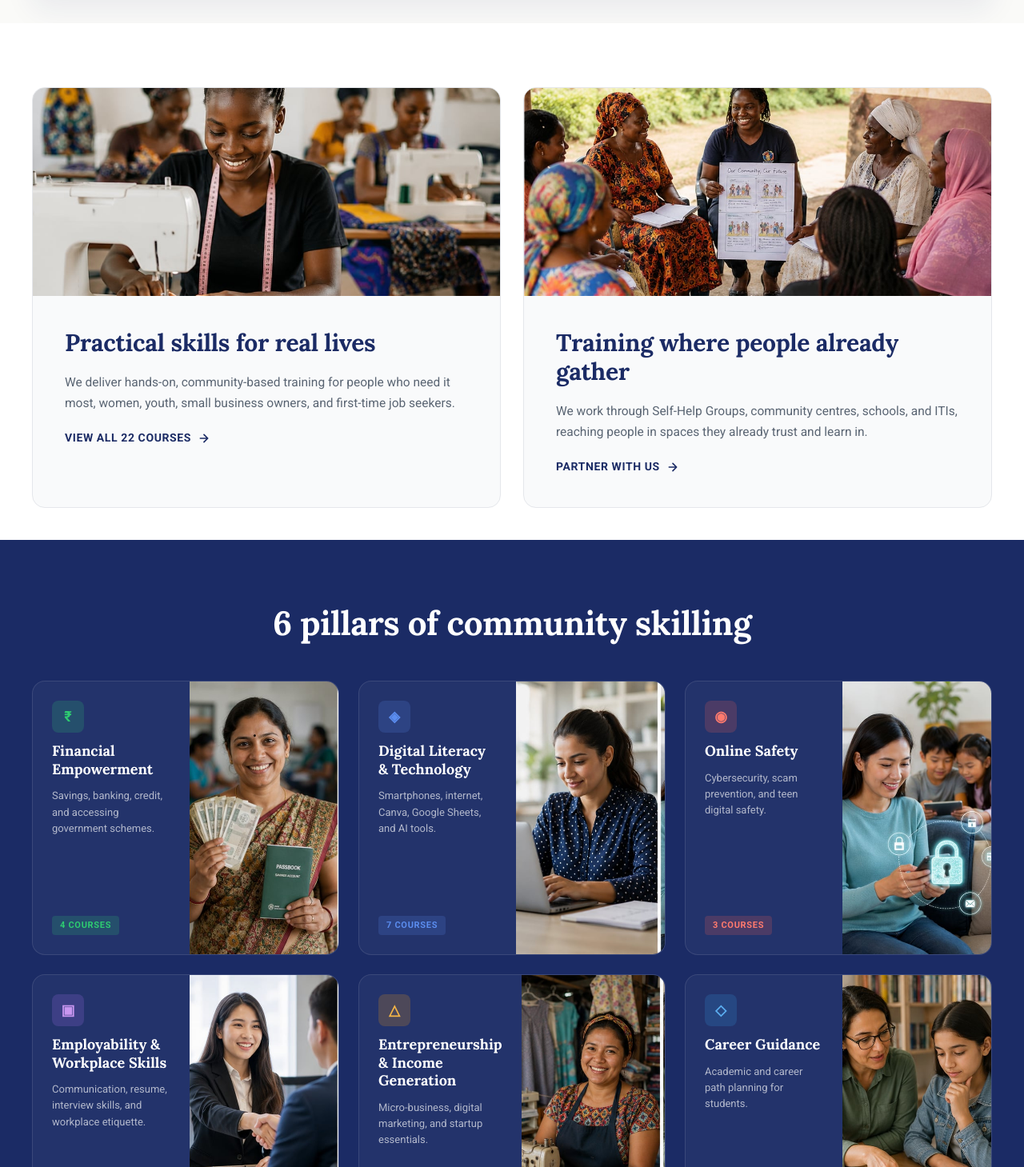
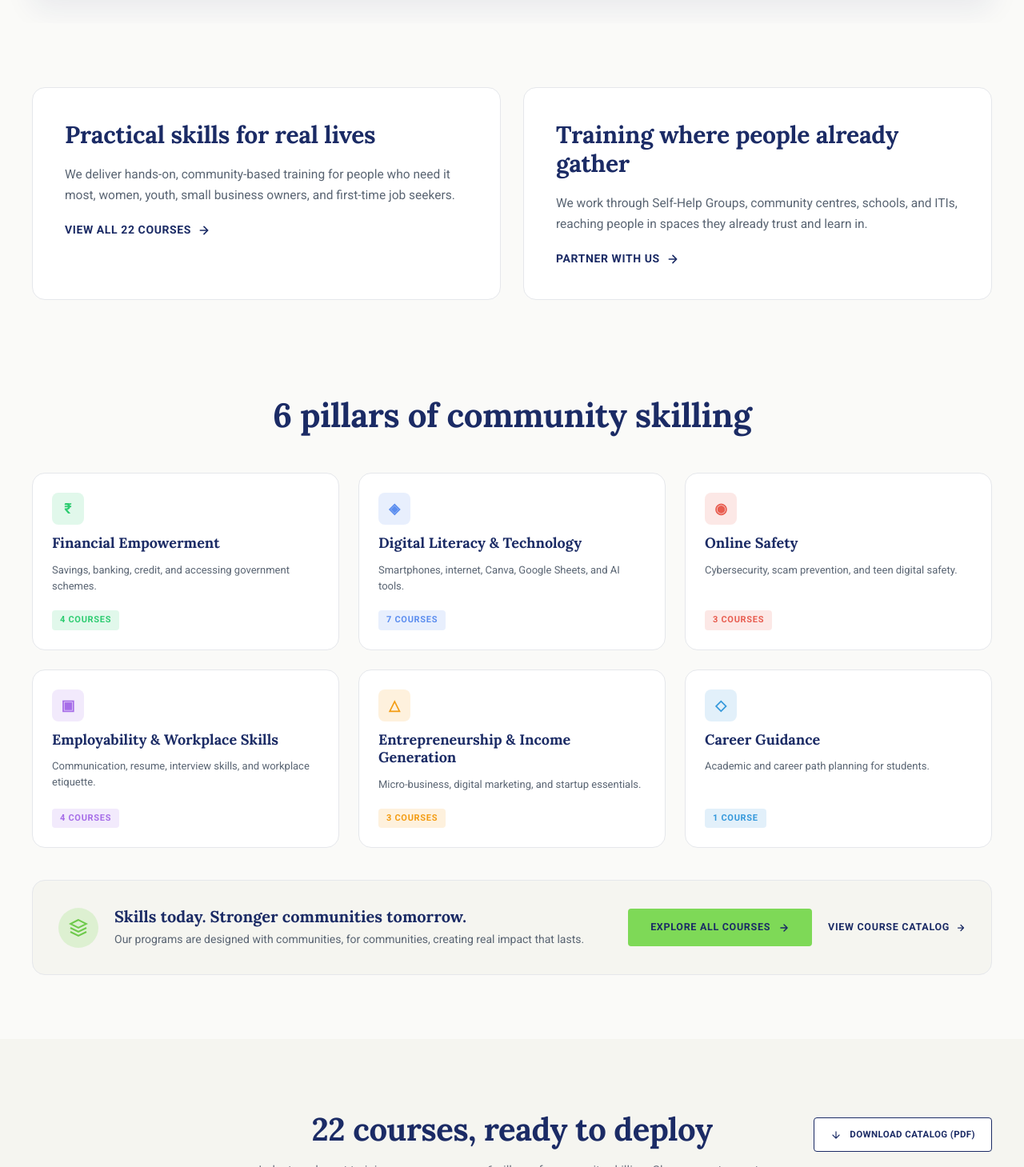
Before and after one commit to edstellarmarketing/eds-foundation, a Next.js app: page / in a window 1280 px wide. Shown: the part 771-2230 px from the top of the page at 80% size. Built offline with nearby package versions, Linux system fonts and the light colour scheme.

Commit message:
Convert Our Work and Pillars to non-image card layouts

```diff
--- a/components/sections/OurWork.tsx
+++ b/components/sections/OurWork.tsx
@@ -2,38 +2,26 @@ const CARDS = [
   {
     title: "Practical skills for real lives",
     body: "We deliver hands-on, community-based training for people who need it most, women, youth, small business owners, and first-time job seekers.",
-    image: "/work/practical-skills.jpg",
-    imageAlt: "Woman learning tailoring on a sewing machine in a community workshop",
     cta: { label: "View all 22 courses", href: "#courses" },
   },
   {
     title: "Training where people already gather",
     body: "We work through Self-Help Groups, community centres, schools, and ITIs, reaching people in spaces they already trust and learn in.",
-    image: "/work/community-training.jpg",
-    imageAlt: "Trainer presenting Our Community Our Future poster to a circle of women in a community session",
     cta: { label: "Partner with us", href: "#partner" },
   },
 ];
 
 export default function OurWork() {
   return (
-    <section id="work" className="scroll-mt-[80px] bg-white px-6 pb-10 pt-20 sm:px-10">
+    <section id="work" className="scroll-mt-[80px] bg-cream px-6 pb-10 pt-20 sm:px-10">
       <div className="mx-auto max-w-[1280px]">
         <div className="grid grid-cols-1 gap-7 lg:grid-cols-2">
           {CARDS.map((card) => (
             <div
               key={card.title}
-              className="overflow-hidden rounded-2xl border border-gray-200 bg-gray-50 transition-all hover:border-gray-300 hover:shadow-[0_8px_24px_rgba(27,43,101,0.06)]"
+              className="rounded-2xl border border-gray-200 bg-white p-10 transition-all hover:border-gray-300 hover:shadow-[0_8px_24px_rgba(27,43,101,0.06)]"
             >
-              {/* Card image */}
-              <img
-                src={card.image}
-                alt={card.imageAlt}
-                className="h-[260px] w-full object-cover"
-              />
-
-              {/* Body */}
-              <div className="flex flex-col gap-5 p-10">
+              <div className="flex flex-col gap-5">
                 <h3 className="font-serif text-[clamp(24px,2.6vw,30px)] font-bold leading-[1.2] tracking-[-0.3px] text-navy">
                   {card.title}
                 </h3>
--- a/components/sections/Pillars.tsx
+++ b/components/sections/Pillars.tsx
@@ -5,8 +5,6 @@ type Pillar = {
   color: string;
   bgColor: string;
   courseCount: number;
-  image: string;
-  imageAlt: string;
 };
 
 const PILLARS: Pillar[] = [
@@ -15,70 +13,58 @@ const PILLARS: Pillar[] = [
     description: "Savings, banking, credit, and accessing government schemes.",
     icon: "₹",
     color: "#2ECC71",
-    bgColor: "rgba(46,204,113,0.18)",
+    bgColor: "rgba(46,204,113,0.14)",
     courseCount: 4,
-    image: "/pillars/financial.jpg",
-    imageAlt: "Woman smiling holding cash and a savings account passbook",
   },
   {
     title: "Digital Literacy & Technology",
     description: "Smartphones, internet, Canva, Google Sheets, and AI tools.",
     icon: "◈",
     color: "#5B8DEF",
-    bgColor: "rgba(91,141,239,0.18)",
+    bgColor: "rgba(91,141,239,0.14)",
     courseCount: 7,
-    image: "/pillars/digital.jpg",
-    imageAlt: "Woman working on a laptop, learning digital skills",
   },
   {
     title: "Online Safety",
     description: "Cybersecurity, scam prevention, and teen digital safety.",
     icon: "◉",
-    color: "#FF7A6E",
-    bgColor: "rgba(232,93,80,0.20)",
+    color: "#E85D50",
+    bgColor: "rgba(232,93,80,0.14)",
     courseCount: 3,
-    image: "/pillars/safety.jpg",
-    imageAlt: "Mother and children with a smartphone showing security icons",
   },
   {
     title: "Employability & Workplace Skills",
     description: "Communication, resume, interview skills, and workplace etiquette.",
     icon: "▣",
-    color: "#C896F0",
-    bgColor: "rgba(166,109,232,0.20)",
+    color: "#A66DE8",
+    bgColor: "rgba(166,109,232,0.14)",
     courseCount: 4,
-    image: "/pillars/employability.jpg",
-    imageAlt: "Job candidate shaking hands during an interview",
   },
   {
     title: "Entrepreneurship & Income Generation",
     description: "Micro-business, digital marketing, and startup essentials.",
     icon: "△",
-    color: "#F5B547",
-    bgColor: "rgba(243,156,18,0.20)",
+    color: "#F39C12",
+    bgColor: "rgba(243,156,18,0.14)",
     courseCount: 3,
-    image: "/pillars/entrepreneurship.jpg",
-    imageAlt: "Small business owner running a tailoring shop",
   },
   {
     title: "Career Guidance",
     description: "Academic and career path planning for students.",
     icon: "◇",
-    color: "#5BAEF0",
-    bgColor: "rgba(52,152,219,0.20)",
+    color: "#3498DB",
+    bgColor: "rgba(52,152,219,0.14)",
     courseCount: 1,
-    image: "/pillars/career.jpg",
-    imageAlt: "Mentor reviewing a career options diagram with a student",
   },
 ];
 
 export default function Pillars() {
   return (
-    <section className="bg-navy px-6 pb-[80px] pt-[80px] sm:px-10">
+    <section className="bg-cream px-6 pb-[80px] pt-[80px] sm:px-10">
       <div className="mx-auto max-w-[1280px]">
         {/* Section heading */}
         <div className="mb-12 text-center">
-          <h2 className="font-serif text-[clamp(30px,3.6vw,42px)] font-bold leading-[1.15] tracking-[-0.5px] text-white">
+          <h2 className="font-serif text-[clamp(30px,3.6vw,42px)] font-bold leading-[1.15] tracking-[-0.5px] text-navy">
             6 pillars of community skilling
           </h2>
         </div>
@@ -88,10 +74,8 @@ export default function Pillars() {
           {PILLARS.map((pillar) => (
             <div
               key={pillar.title}
-              className="grid min-h-[240px] grid-cols-[1.05fr_1fr] overflow-hidden rounded-2xl border border-white/10 bg-white/[0.04] transition-all hover:-translate-y-1 hover:border-white/20 hover:bg-white/[0.06]"
+              className="flex flex-col justify-between rounded-2xl border border-gray-200 bg-white p-6 transition-all hover:-translate-y-1 hover:border-gray-300 hover:shadow-[0_8px_24px_rgba(27,43,101,0.06)]"
             >
-              {/* Content side */}
-              <div className="flex flex-col justify-between p-6">
               <div className="space-y-3">
                 <div
                   className="flex h-10 w-10 items-center justify-center rounded-lg text-[18px] font-bold leading-none"
@@ -102,15 +86,15 @@ export default function Pillars() {
                 >
                   {pillar.icon}
                 </div>
-                  <h3 className="font-serif text-[18px] font-bold leading-[1.25] text-white">
+                <h3 className="font-serif text-[18px] font-bold leading-[1.25] text-navy">
                   {pillar.title}
                 </h3>
-                  <p className="text-[13px] font-normal leading-[1.55] text-white/65">
+                <p className="text-[13px] font-normal leading-[1.55] text-[#5a6573]">
                   {pillar.description}
                 </p>
               </div>
               <span
-                  className="mt-4 inline-flex w-fit items-center rounded px-2.5 py-1 text-[11px] font-bold uppercase tracking-[0.7px]"
+                className="mt-5 inline-flex w-fit items-center rounded px-2.5 py-1 text-[11px] font-bold uppercase tracking-[0.7px]"
                 style={{
                   backgroundColor: pillar.bgColor,
                   color: pillar.color,
@@ -119,21 +103,13 @@ export default function Pillars() {
                 {pillar.courseCount} {pillar.courseCount === 1 ? "Course" : "Courses"}
               </span>
             </div>
-
-              {/* Pillar image */}
-              <img
-                src={pillar.image}
-                alt={pillar.imageAlt}
-                className="h-full w-full object-cover"
-              />
-            </div>
           ))}
         </div>
 
         {/* CTA banner */}
-        <div className="mt-10 flex flex-col items-stretch justify-between gap-6 rounded-2xl border border-white/15 bg-white/[0.05] p-8 lg:flex-row lg:items-center">
+        <div className="mt-10 flex flex-col items-stretch justify-between gap-6 rounded-2xl border border-gray-200 bg-beige p-8 lg:flex-row lg:items-center">
           <div className="flex items-center gap-5">
-            <div className="flex h-[50px] w-[50px] flex-none items-center justify-center rounded-full bg-lime/20 text-lime">
+            <div className="flex h-[50px] w-[50px] flex-none items-center justify-center rounded-full bg-lime/20 text-lime-deep">
               <svg width="24" height="24" viewBox="0 0 24 24" fill="none" stroke="currentColor" strokeWidth="2">
                 <path d="M12 2L2 7l10 5 10-5-10-5z" />
                 <path d="M2 17l10 5 10-5" />
@@ -141,10 +117,10 @@ export default function Pillars() {
               </svg>
             </div>
             <div className="space-y-1.5">
-              <h4 className="font-serif text-[20px] font-bold leading-[1.25] text-white">
+              <h4 className="font-serif text-[20px] font-bold leading-[1.25] text-navy">
                 Skills today. Stronger communities tomorrow.
               </h4>
-              <p className="text-[14px] font-normal leading-[1.55] text-white/65">
+              <p className="text-[14px] font-normal leading-[1.55] text-[#5a6573]">
                 Our programs are designed with communities, for communities, creating real impact that lasts.
               </p>
             </div>
@@ -160,8 +136,9 @@ export default function Pillars() {
               </svg>
             </a>
             <a
-              href="#courses"
-              className="inline-flex items-center gap-2 text-[12.5px] font-bold uppercase tracking-[0.7px] text-lime transition-opacity hover:opacity-80"
+              href="/edstellar_course_catalog.pdf"
+              download
+              className="inline-flex items-center gap-2 text-[12.5px] font-bold uppercase tracking-[0.7px] text-navy transition-opacity hover:opacity-80"
             >
               View Course Catalog
               <svg width="12" height="12" viewBox="0 0 24 24" fill="none" stroke="currentColor" strokeWidth="2.5">
```
Lines whose indentation alone changed are shown as unchanged.
